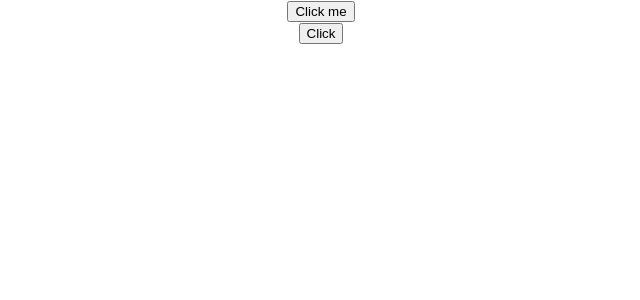
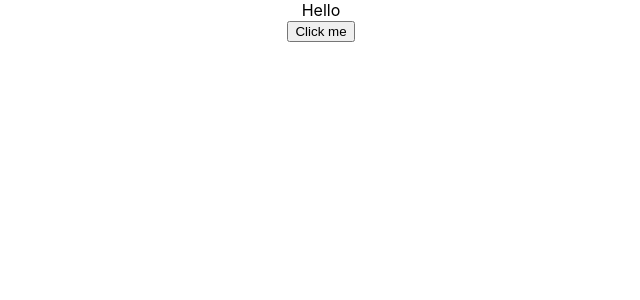
Before and after one commit to imvinojanv/sample-react-app, a React (Create React App) app: page / in a window 1280 px wide. Shown: the top 300 px of the page, without its empty margins (319-959 px from the left). Built offline with nearby package versions, Linux system fonts and the light colour scheme.

Commit message:
Event Handling Methods

```diff
--- a/src/App.js
+++ b/src/App.js
@@ -9,12 +9,15 @@
 import Counter from './components/Counter'
 import FunctionClick from './components/FunctionClick'
 import ClassClick from './components/ClassClick'
+import EventBind from './components/EventBind'
 
 function App() {
   return (
     <div className="App">
-      <ClassClick />
-      <FunctionClick />
+      <EventBind />
+
+      {/* <ClassClick />
+      <FunctionClick /> */}
 
       {/* <Counter /> */}
 
--- /dev/null
+++ b/src/components/EventBind.js
@@ -0,0 +1,50 @@
+import React, { Component } from 'react'
+
+class EventBind extends Component {
+
+    constructor(props) {
+      super(props)
+
+      this.state = {
+         message: 'Hello'
+      }
+
+      // This is for the Method 3
+      this.clickHandler = this.clickHandler.bind(this)
+    }
+
+    // clickHandler() {
+    //     this.setState({
+    //         message: "Welcome there"
+    //     })
+    // }
+
+    // This is for Method 4
+    clickHandler = () => {
+      this.setState ({
+        message: 'Welcome there'
+      })
+    }
+
+  render() {
+    return (
+      <div>
+          <div>{this.state.message}</div>
+          {/* Event Handler - Method 1 - Using Binding in the Render Method */}
+          {/* <button onClick={this.clickHandler.bind(this)}>Click me</button>  */}
+
+          {/* Method 2 - Using Arrow function */}
+          {/* <button onClick={() => this.clickHandler()}>Click me</button>  */}
+
+          {/* Method 3 - Using Binding in the constructor - It's a official method in React Documentation */}
+          {/* <button onClick={this.clickHandler}>Click me</button>  */}
+
+          {/* Method 4 - Class property as the Arrow function - It's a official method in React Documentation */}
+          <button onClick={this.clickHandler}>Click me</button>
+
+      </div>
+    )
+  }
+}
+
+export default EventBind
```
